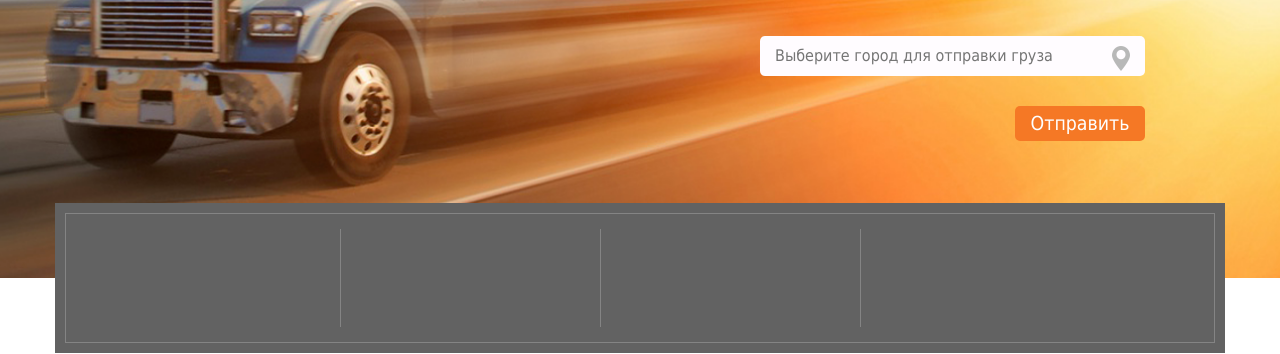
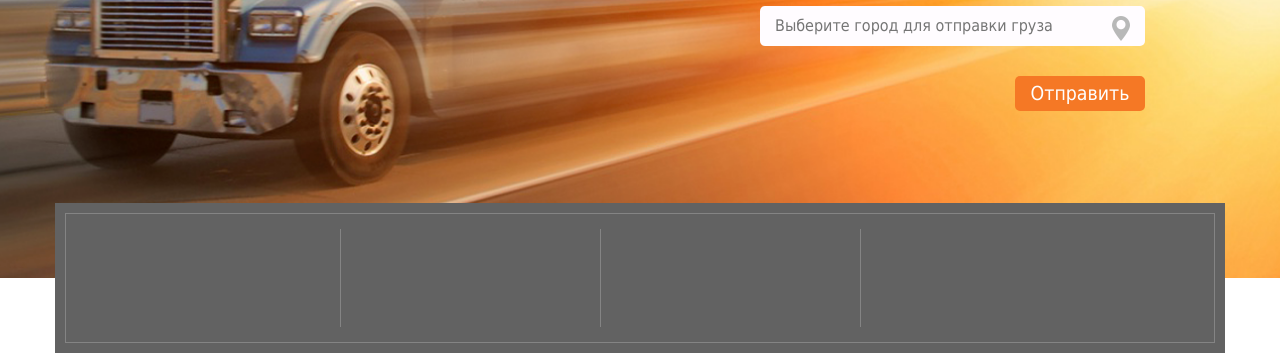
Before and after one commit to SlavkaOnline/lending, a website built with webpack: page index.html in a window 1280 px wide. Shown: the part 446-800 px from the top of the page. Built offline with nearby package versions, Linux system fonts and the light colour scheme.

Commit message:
header padding fix

```diff
--- a/scss/_header.scss
+++ b/scss/_header.scss
@@ -3,7 +3,7 @@
     max-width: 1440px;
     height: 724px;
     margin: 0 auto;
-    padding: 30px 135px;
+    padding: 0px 135px;
     background: url('../img/header_bg.png') no-repeat;
     background-position: center;
     background-size: cover;
```
